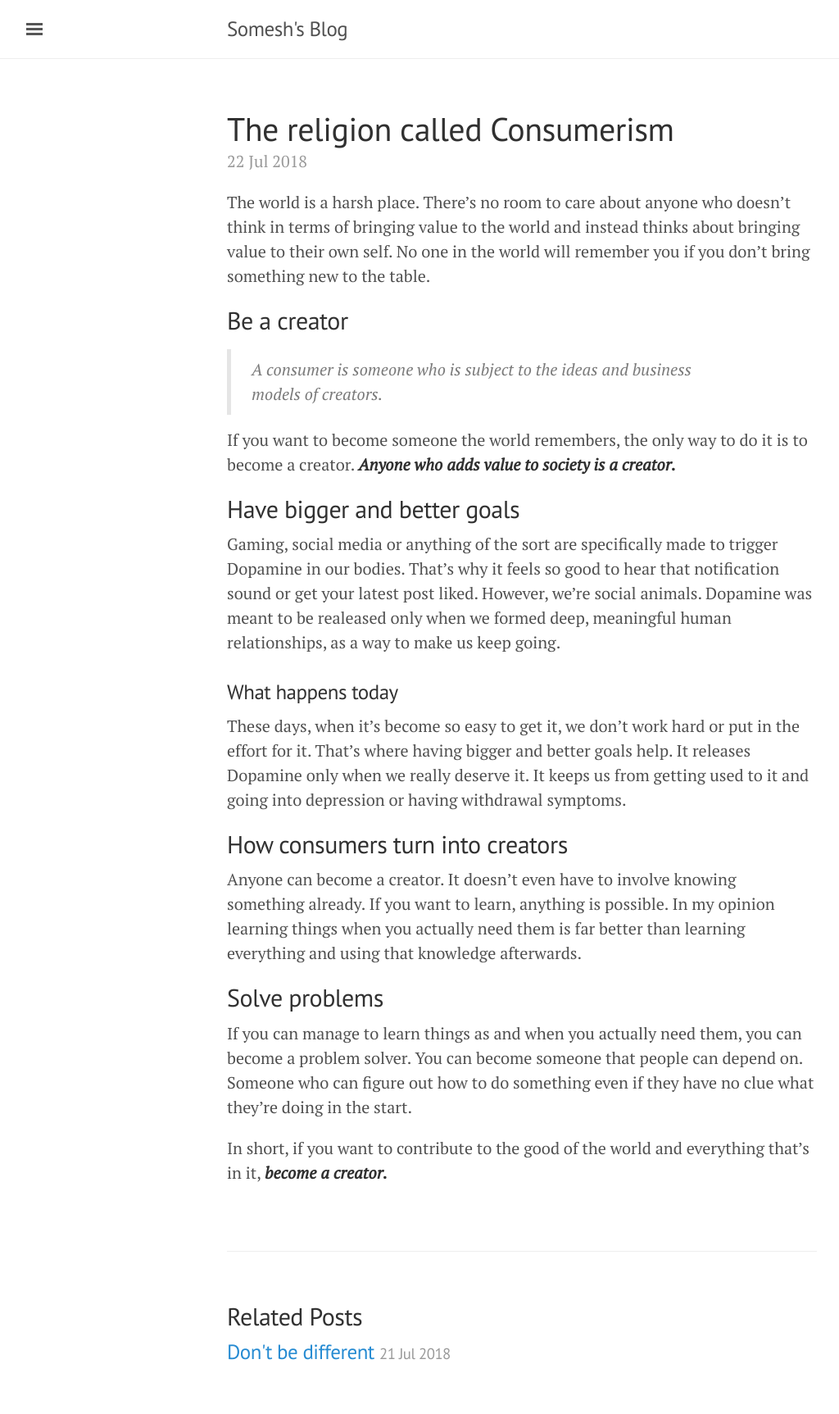
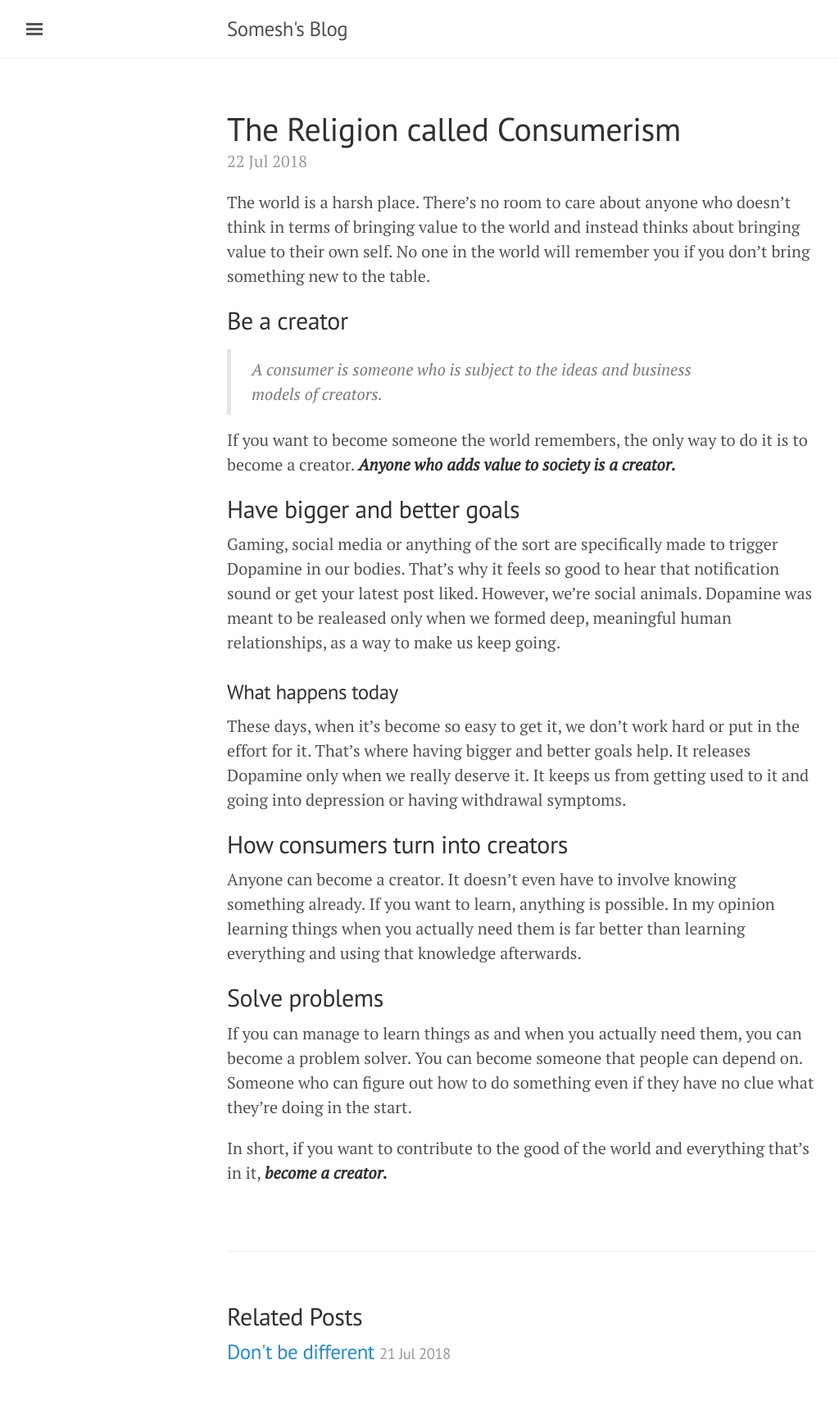
Before and after one commit to someshkar/blog-old, a Jekyll site: the page built from _posts/2018-07-22-the-religion-called-consumerism.md, in a window 1280 px wide. Shown: the whole page at 82% size, without its empty margins (3-1027 px from the left). Built offline with Jekyll 4.4.1, drawn with Linux system fonts in a browser that asks for light colours.

Commit message:
grammar nazi

```diff
--- a/_posts/2018-07-22-the-religion-called-consumerism.md
+++ b/_posts/2018-07-22-the-religion-called-consumerism.md
@@ -1,6 +1,6 @@
 ---
 layout: post
-title: The religion called Consumerism
+title: The Religion called Consumerism
 ---
 
 The world is a harsh place. There's no room to care about anyone who doesn't think in terms of bringing value to the world and instead thinks about bringing value to their own self. No one in the world will remember you if you don't bring something new to the table.
```
